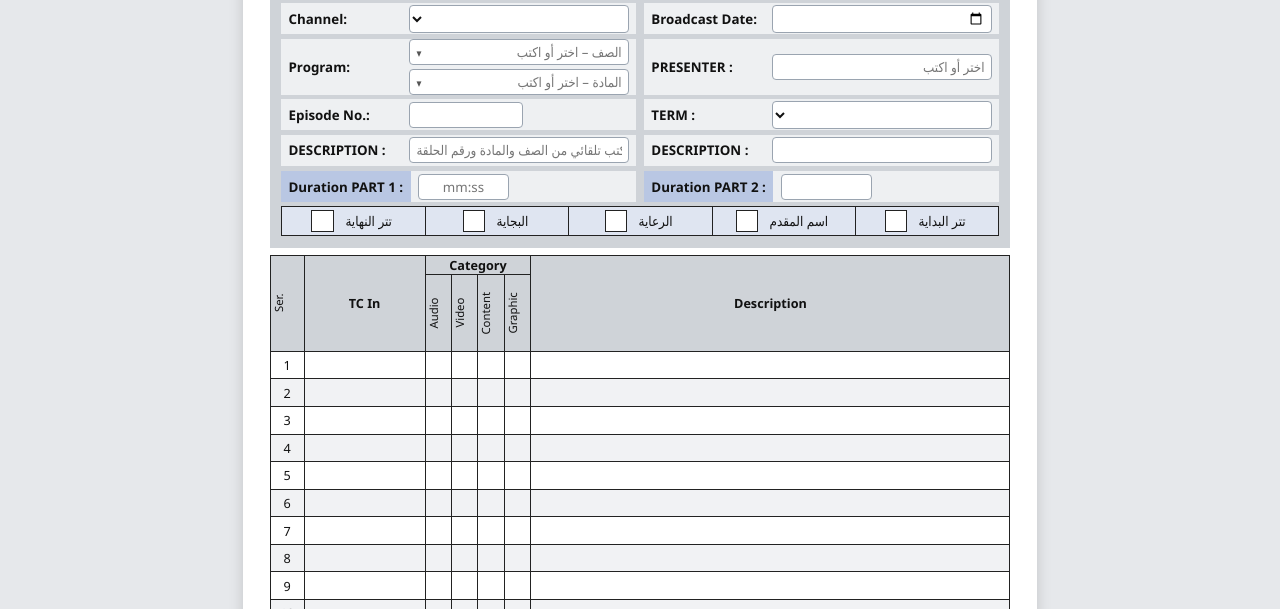
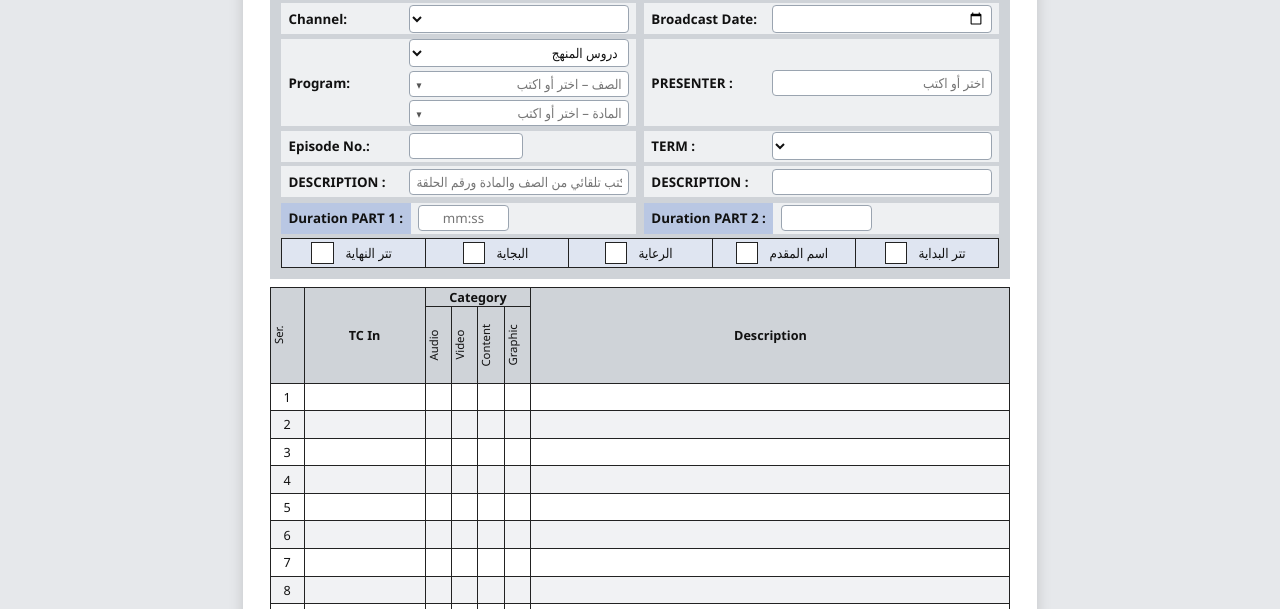
Before and after one commit to madrasatna-screening/prg-form, a plain HTML site: page index.html in a window 1280 px wide. Shown: the part 191-800 px from the top of the page. Drawn offline with Linux system fonts and the light colour scheme.

Commit message:
Update index.html

```diff
--- a/index.html
+++ b/index.html
@@ -50,6 +50,7 @@
   .ar{direction:rtl;text-align:right}
   .prog{gap:1mm;direction:rtl;flex-wrap:wrap}
   .combo{position:relative;flex:1 1 100%}
+  .prog .ptype{flex:1 1 100%}
   .combo input{padding-left:20px}
   .combo::after{content:"▾";position:absolute;left:7px;top:50%;transform:translateY(-50%);pointer-events:none;color:#555;font-size:11px}
   .cl{position:absolute;z-index:20;left:0;right:0;top:100%;margin:2px 0 0;padding:3px 0;list-style:none;background:#fff;border:1px solid #9aa4b0;border-radius:4px;box-shadow:0 4px 12px rgba(0,0,0,.15);max-height:220px;overflow:auto}
@@ -176,6 +177,7 @@
       <div class="f"><label>Broadcast Date:</label><div class="val"><input type="date" data-k="bcDate" data-fmt="date"></div></div>
 
       <div class="f"><label>Program:</label><div class="val prog">
+        <select class="ar ptype" data-k="ptype" data-nopv title="البرنامج"></select>
         <div class="combo"><input class="ar" data-k="grade" data-nopv placeholder="الصف – اختر أو اكتب" autocomplete="off"><ul class="cl" hidden></ul></div>
         <div class="combo"><input class="ar" data-k="subject" data-nopv placeholder="المادة – اختر أو اكتب" autocomplete="off"><ul class="cl" hidden></ul></div>
         <input type="hidden" data-k="program">
@@ -403,15 +405,15 @@
     tbody.appendChild(tr);
   }
 
-  /* ---------- Program = grade + subject, grades depend on channel ---------- */
+  /* ---------- Program = program type + grade + subject; grades depend on channel ---------- */
   const GRADES = {
     "مدرستنا 1":["الصف الرابع الابتدائي","الصف الخامس الابتدائي","الصف السادس الابتدائي"],
-    "مدرستنا 2":["الصف الأول الإعدادي","الصف الثاني الإعدادي","الصف الثالث الإعدادي","الصف الثالث الإعدادي-النماذج الاسترشادية"]
+    "مدرستنا 2":["الصف الأول الإعدادي","الصف الثاني الإعدادي","الصف الثالث الإعدادي"]
   };
   const ALL_GRADES = [].concat(...Object.values(GRADES));
   const SUBJECTS = ["لغة عربية","لغة إنجليزية","دراسات اجتماعية","علوم عربي","علوم إنجليزي","رياضيات عربي","رياضيات إنجليزي"];
   const $k = k => document.querySelector(`[data-k="${k}"]`);
-  const gradeIn = $k("grade"), subjIn = $k("subject");
+  const gradeIn = $k("grade"), subjIn = $k("subject"), ptypeSel = $k("ptype");
 
   // combo box: click to pick from the list, or just type anything
   function combo(input, getOpts){
@@ -436,22 +438,31 @@
       ul.hidden = true;
     });
   }
+  // program types and how their DESCRIPTION code is built
+  //   lessons : Pri05_Arabic_Eps01          models : Prep03_Math_AR_Nmozg01
+  //   Daleel  : Daleel_Pri05_Arabic_Eps01   Azaker : Azaker_Prep03_Science_EN_Eps01
+  const PTYPES = [
+    {name:"دروس المنهج",            prefix:"",       ep:"Eps"},
+    {name:"النماذج الاسترشادية",     prefix:"",       ep:"Nmozg", extra:true},
+    {name:"دليل المعلم",            prefix:"Daleel", ep:"Eps"},
+    {name:"أذاكر لأولادي ازاي",      prefix:"Azaker", ep:"Eps"}
+  ];
+  ptypeSel.innerHTML = PTYPES.map((t,i)=>`<option value="${i}">${esc(t.name)}</option>`).join("");
+  const ptype = ()=> PTYPES[+ptypeSel.value] || PTYPES[0];
+  // extra subjects offered with the guidance models (on top of the usual ones)
+  const NMOZG_SUBJECTS = ["لغة فرنسية","لغة ألمانية","علوم فرنساوي","رياضيات فرنساوي","حاسب آلى عربي","حاسب آلى إنجليزي","حاسب آلى فرنساوي","تربية دينية إسلامية","تربية دينية مسيحية","تربية فنية"];
   combo(gradeIn, ()=> GRADES[$k("channel").value] || ALL_GRADES);
-  // extra subjects that show only for the guidance-models grade (on top of the usual ones)
-  const NMOZG = "الصف الثالث الإعدادي-النماذج الاسترشادية";
-  const NMOZG_SUBJECTS = ["لغة فرنسية","لغة ألمانية","علوم فرنساوي","رياضيات فرنساوي","حاسب آلى عربي","حاسب آلى إنجليزي","حاسب آلى فرنساوي","تربية دينية إسلامية","تربية دينية مسيحية","تربية فنية"];
-  combo(subjIn, ()=> gradeIn.value.trim()===NMOZG ? SUBJECTS.concat(NMOZG_SUBJECTS) : SUBJECTS);
+  combo(subjIn, ()=> ptype().extra ? SUBJECTS.concat(NMOZG_SUBJECTS) : SUBJECTS);
 
   function updateGrades(){
     // channel changed: clear a grade that belongs to the other channel's list
     const g = GRADES[$k("channel").value];
     if(g && ALL_GRADES.includes(gradeIn.value) && !g.includes(gradeIn.value)) gradeIn.value = "";
   }
-  /* ---------- auto DESCRIPTION code, e.g. Pri04_Arabic_Eps01 ---------- */
+  /* ---------- auto DESCRIPTION code ---------- */
   const GRADE_CODES = {
     "الصف الرابع الابتدائي":"Pri04","الصف الخامس الابتدائي":"Pri05","الصف السادس الابتدائي":"Pri06",
-    "الصف الأول الإعدادي":"Prep01","الصف الثاني الإعدادي":"Prep02","الصف الثالث الإعدادي":"Prep03",
-    "الصف الثالث الإعدادي-النماذج الاسترشادية":"Prep03"
+    "الصف الأول الإعدادي":"Prep01","الصف الثاني الإعدادي":"Prep02","الصف الثالث الإعدادي":"Prep03"
   };
   const SUBJECT_CODES = {
     "لغة عربية":"Arabic","لغة إنجليزية":"English","دراسات اجتماعية":"Social",
@@ -460,14 +471,12 @@
     "حاسب آلى عربي":"ICT_AR","حاسب آلى إنجليزي":"ICT_EN","حاسب آلى فرنساوي":"ICT_FR",
     "تربية دينية إسلامية":"Islamic_Religion","تربية دينية مسيحية":"Christian_Religion","تربية فنية":"Art"
   };
-  // grades whose episodes are numbered with a different word than "Eps"
-  const EP_PREFIX = { "الصف الثالث الإعدادي-النماذج الاسترشادية":"Nmozg" };
   let lastAuto = null;
   function autoDesc(){
     const g = gradeIn.value.trim(), sb = subjIn.value.trim(), ep = $k("episode").value.trim();
     if(!g || !sb || !ep) return "";
-    const gc = GRADE_CODES[g] || g, sc = SUBJECT_CODES[sb] || sb;
-    return `${gc}_${sc}_${EP_PREFIX[g]||"Eps"}${String(parseInt(ep,10)||ep).padStart(2,"0")}`;
+    const t = ptype(), num = String(parseInt(ep,10)||ep).padStart(2,"0");
+    return [t.prefix, GRADE_CODES[g]||g, SUBJECT_CODES[sb]||sb].filter(Boolean).join("_") + `_${t.ep}${num}`;
   }
   function updateDesc(){
     const d = $k("desc1"), a = autoDesc();
@@ -476,8 +485,10 @@
     lastAuto = a;
   }
   function updateProgram(){
-    const g = gradeIn.value.trim(), sb = subjIn.value.trim();
-    $k("program").value = [g,sb].filter(Boolean).join(" – ");
+    const g = gradeIn.value.trim(), sb = subjIn.value.trim(), t = ptype();
+    const parts = [g, sb].filter(Boolean);
+    if(+ptypeSel.value !== 0 && parts.length) parts.unshift(t.name);   // lessons are shown as "grade – subject"
+    $k("program").value = parts.join(" – ");
   }
   $k("channel").addEventListener("change", updateGrades);
 
@@ -563,6 +574,11 @@
       });
       if(Array.isArray(data.checks)) checks = data.checks;
       const tm = $k("term"); if(tm.value.startsWith("الترم")){ const nv = tm.value.replace(/^الترم/,"التيرم"); if(![...tm.options].some(o=>o.value===nv)) tm.insertAdjacentHTML("beforeend",`<option>${esc(nv)}</option>`); tm.value = nv; [...tm.options].forEach(o=>{ if(o.value.startsWith("الترم")) o.remove(); }); }
+    }
+    // older versions kept the program inside the grade box
+    if(data){
+      const old = {"الصف الثالث الإعدادي-النماذج الاسترشادية":[1,"الصف الثالث الإعدادي"],"دليل المعلم":[2,""],"أذاكر لأولادي ازاي":[3,""]}[data.grade];
+      if(old){ ptypeSel.value = String(old[0]); gradeIn.value = old[1]; }
     }
     lastAuto = autoDesc();
     ["grade","subject"].forEach(k=>{ if($k(k).value==="__m") $k(k).value = (data && data[k+"Manual"]) || ""; });
@@ -669,7 +685,7 @@
   document.getElementById("btnNew").onclick = ()=> dlgC.showModal();
   document.getElementById("noNew").onclick = ()=> dlgC.close();
   document.getElementById("yesNew").onclick = ()=>{
-    fields.forEach(el=> el.value = ""); updateGrades();
+    fields.forEach(el=> el.value = ""); ptypeSel.value = "0"; updateGrades();
     checks = [false,false,false,false,false];
     renderChecks(); sync(); save(); dlgC.close();
     window.scrollTo(0,0);
```
